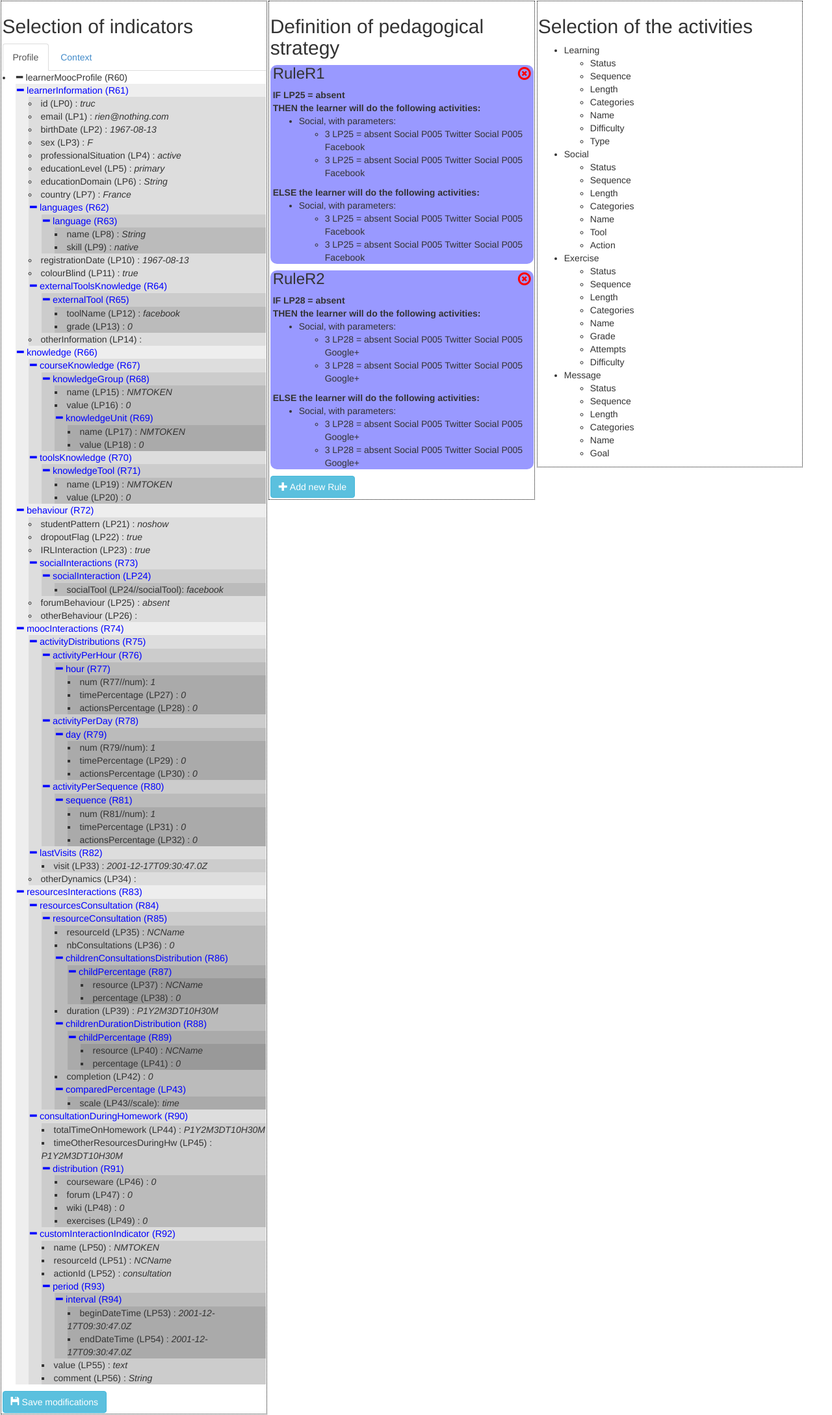
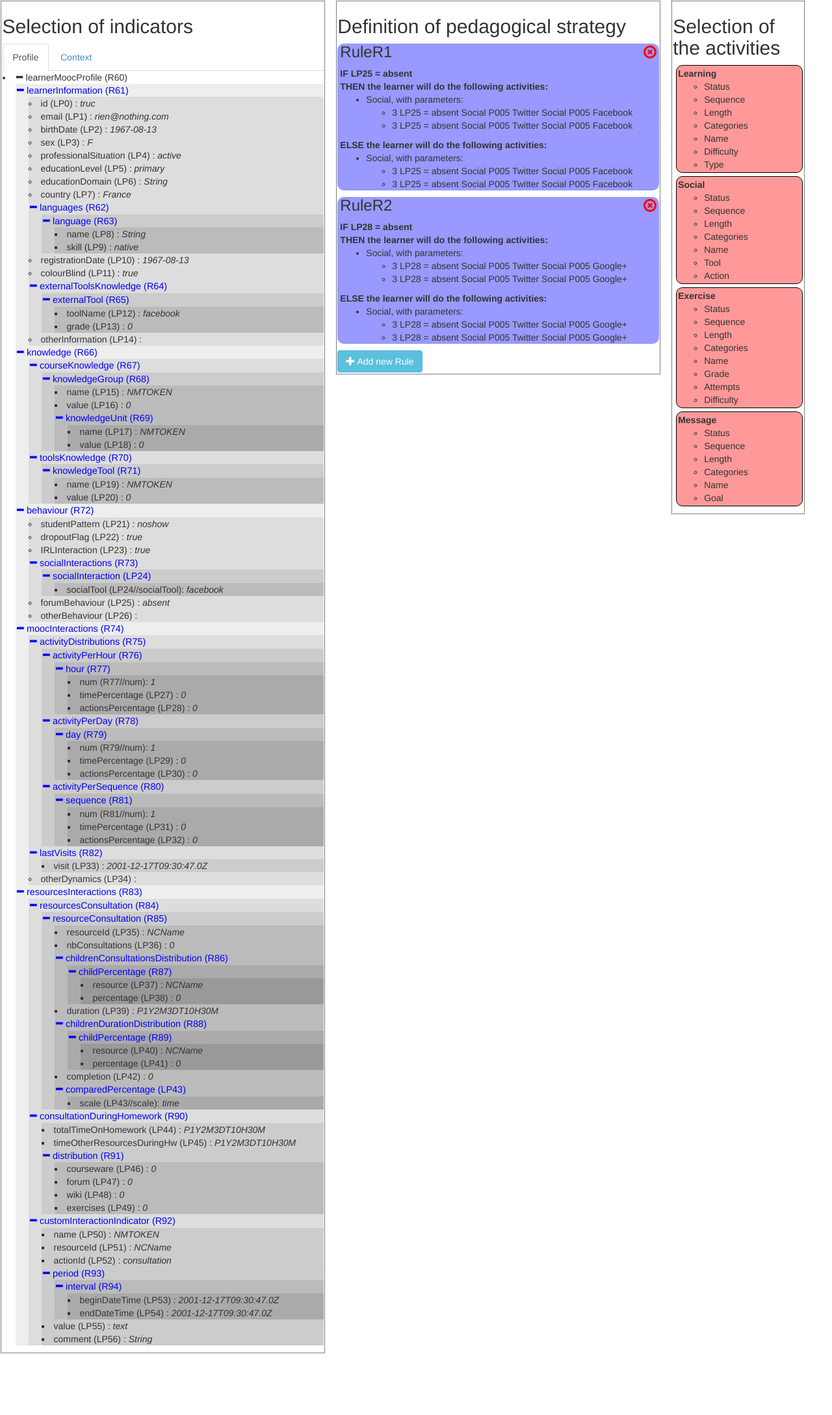
Before and after one commit to fclerc/PersoInterfaces, a PHP site: page / in a window 1280 px wide. Shown: the whole page at 65% size. After the commit the page ends 2082 px from the top, so only its background shows below. Run offline with PHP 8.4, Linux system fonts and the light colour scheme.

Commit message:
Added style for activities and changed page layout

```diff
--- a/RulesInterface.css
+++ b/RulesInterface.css
@@ -1,12 +1,44 @@
+#Activities .activity{
+	background-color: #FF9999;
+    list-style-type: none;
+    border : 1px solid black;
+    border-radius: 10px;
+    padding: 2px;
+    margin-bottom: 5px;
+}
+
+#Activities .activity >span{
+    font-weight: bold;
+}
+
+#Activities .activity li:hover, #Activities .activity >span:hover{
+    background-color: green;
+}
+
+#Activities >ul{
+    padding-left:5px;
+}
+
+#ProfileAndContext{
+    width : 39%;
+}
+
+#Rules{
+    width : 39%;
+}
+
+#Activities{
+    width : 16%;
+}
+
 .mains{
-    width : 32%;
+    /*width : 32%;*/
     float:left;
     padding:0.1%;
     margin:0.1%;
-
+	margin-right: 1.2%;
     border : 1px dotted black;
 }
-
 
 #Rules .then >span, #Rules .else >span, #Rules .ifContainer{
     font-weight : bold;
--- a/index.html
+++ b/index.html
@@ -51,9 +51,10 @@
 						var profileFilename = $($(strategy).find('exploitedProfile')[0]).text();
 						var contextFilename = $($(strategy).find('exploitedContext')[0]).text();
 						var pedagogicalPropertiesFilename = $($(strategy).find('pedagogicalProperties')[0]).text();
-						manipulateXML(profileFilename,'#Profile', 'modify', "#Rules");
+						manipulateXML(profileFilename,'#Profile', 'select', "#Rules");
 						manipulateXML(contextFilename,'#Context', 'select', '#Rules');
 
+						//the element which triggers events to treat them when an element is clicked.
 						var reader = $('#Rules');
 
 						//this object will be used as a dictionnary to make a list of parameters corresponding to their IDs, like 'P012' : 'Length' .
@@ -74,7 +75,7 @@
 
 
 
-
+								//the element that will contain all the activities
 								var activitiesContainer = $('<ul>').addClass('activities');
 
 								//going through the activities a first time, to find the 'All' one and expand all the other parameters list with its parameters.
@@ -90,7 +91,7 @@
 									}
 								});
 
-
+								//going through activities to display them and their parameters as lists.
 								$(xml['#Activities']).find('TypeOfActivity').each(function(){
 									$(activitiesContainer).append(displayActivity(this, allActivityParameters));
 								});
@@ -98,13 +99,14 @@
 
 								$('#Activities').append(activitiesContainer);
 
-								//TODO
+								//setting events when clicking in activities and parameters
+								//event when clicking on activity names. Msg is 'activity', id, '#Activities'
 								$('#Activities .activity > span').click(function(event){
+
 									var activityId = $(event.target).attr('id');
 									$(reader).trigger("leafValueReading",  ['activity', activityId, '#Activities']);
 								});
-
-
+								//event when clicking on parameters names. Msg is 'parameter', id, '#Activities'
 								$('#Activities .parameters li').click(function(event){
 									var parameterId = $(event.target).attr('id');
 									$(reader).trigger("leafValueReading",  ['parameter', parameterId, '#Activities']);
@@ -116,7 +118,12 @@
 							cache: false
 						});
 
+						/*
+						Takes an xml element containing the activity, and the list of parameters contained in the 'All' activity.
+						Returns the html.
 
+
+						*/
 						function displayActivity(activity, allActivityParameters){
 							var activityName = $($(activity).children('Name')[0]).text();
 							var activityId = $(activity).attr('ID');
@@ -145,7 +152,11 @@
 							}
 						}
 
+						/*
+						Takes a parameter xml element, with the div which will have to contain it.
+						Appends the container with html.
 
+						*/
 						function addParameterToList(parameter, container){
 							var parameterName = $($(parameter).children('Name')[0]).text();
 							var parameterId = $(parameter).attr('ID');
@@ -157,17 +168,6 @@
 								parametersDictionnary[parameterId] = parameterName;
 							}
 						}
-
-
-
-
-
-
-
-
-
-
-
 
 
 
@@ -212,8 +212,7 @@
 
 						/*
 							Argument is a xml node containing a rule .
-							This function displays the rule just before the second argument
-
+							This function displays the rule just before the second argument insBefore
 
 						*/
 						function displayRule(rule, insBefore){
@@ -283,6 +282,7 @@
 
 						*/
 						var currentOperation = 1;
+						var buil
 
 						$("#Rules").on("leafValueReading", function(event, value, id, container){
 							$(event.target).append('You clicked on '+id+ ' which contains value ' + value + 'in the '+container+' part.<br/>');
```
